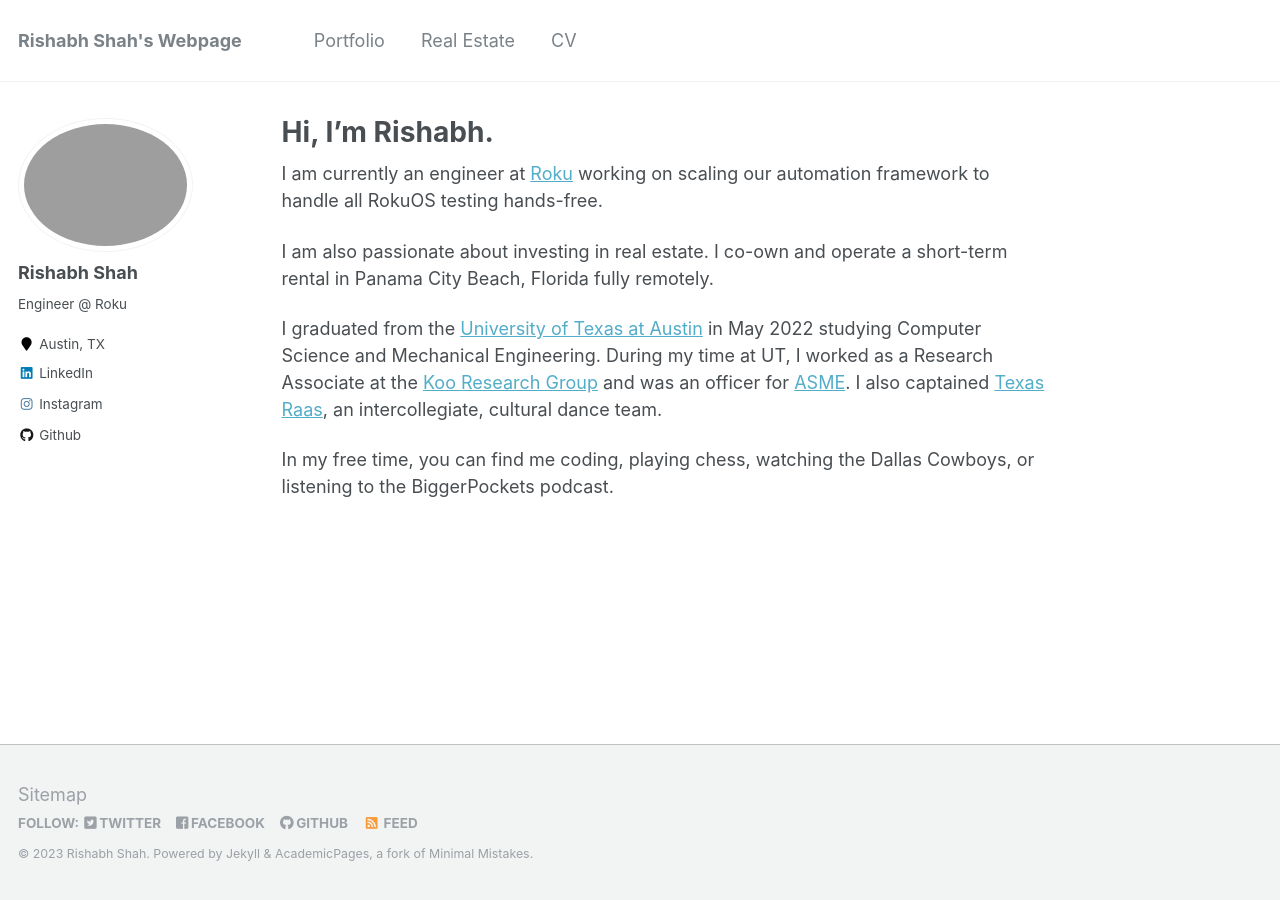
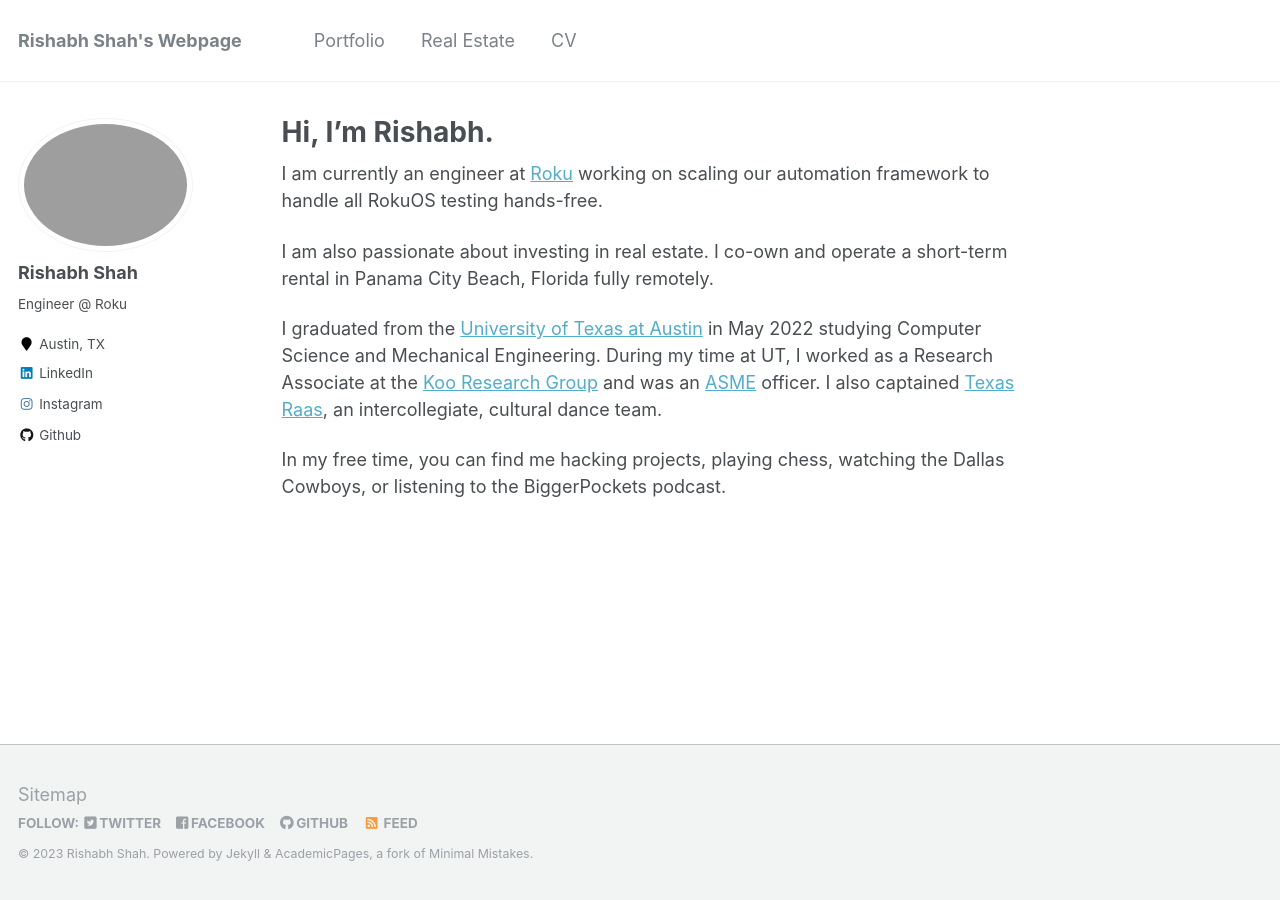
Before and after one commit to shahrishabh7/shahrishabh7.github.io, a Jekyll site: the page built from _pages/about.md, in a window 1280 px wide. Built offline with Jekyll 4.4.1, drawn with Linux system fonts in a browser that asks for light colours.

Commit message:
resume + about + portfolio edits

```diff
--- a/_pages/about.md
+++ b/_pages/about.md
@@ -12,6 +12,6 @@ I am currently an engineer at [Roku](https://www.roku.com/) working on scaling o
 
 I am also passionate about investing in real estate. I co-own and operate a short-term rental in Panama City Beach, Florida fully remotely.
 
-I graduated from the [University of Texas at Austin](https://www.utexas.edu/) in May 2022 studying Computer Science and Mechanical Engineering. During my time at UT, I worked as a Research Associate at the [Koo Research Group](https://www.me.utexas.edu/people/faculty-directory/koo) and was an officer for [ASME](https://www.utasme.org/). I also captained [Texas Raas](https://utexas.campuslabs.com/engage/organization/texasraas), an intercollegiate, cultural dance team.
+I graduated from the [University of Texas at Austin](https://www.utexas.edu/) in May 2022 studying Computer Science and Mechanical Engineering. During my time at UT, I worked as a Research Associate at the [Koo Research Group](https://www.me.utexas.edu/people/faculty-directory/koo) and was an [ASME](https://www.utasme.org/) officer. I also captained [Texas Raas](https://utexas.campuslabs.com/engage/organization/texasraas), an intercollegiate, cultural dance team.
 
-In my free time, you can find me coding, playing chess, watching the Dallas Cowboys, or listening to the BiggerPockets podcast.
+In my free time, you can find me hacking projects, playing chess, watching the Dallas Cowboys, or listening to the BiggerPockets podcast.
```
Also changed, not shown: _art/art-1.md (+2 -3 lines), 8 other files.
